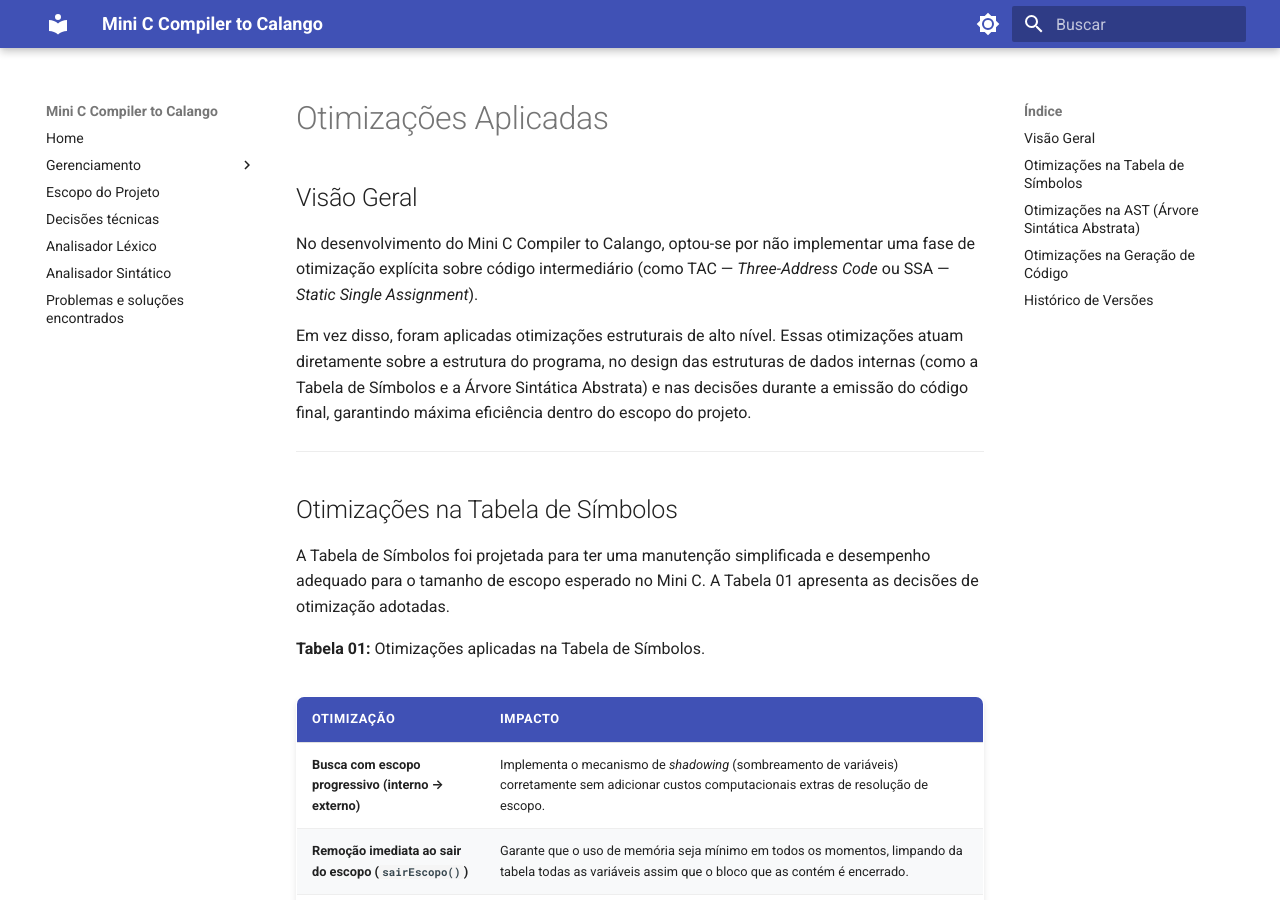
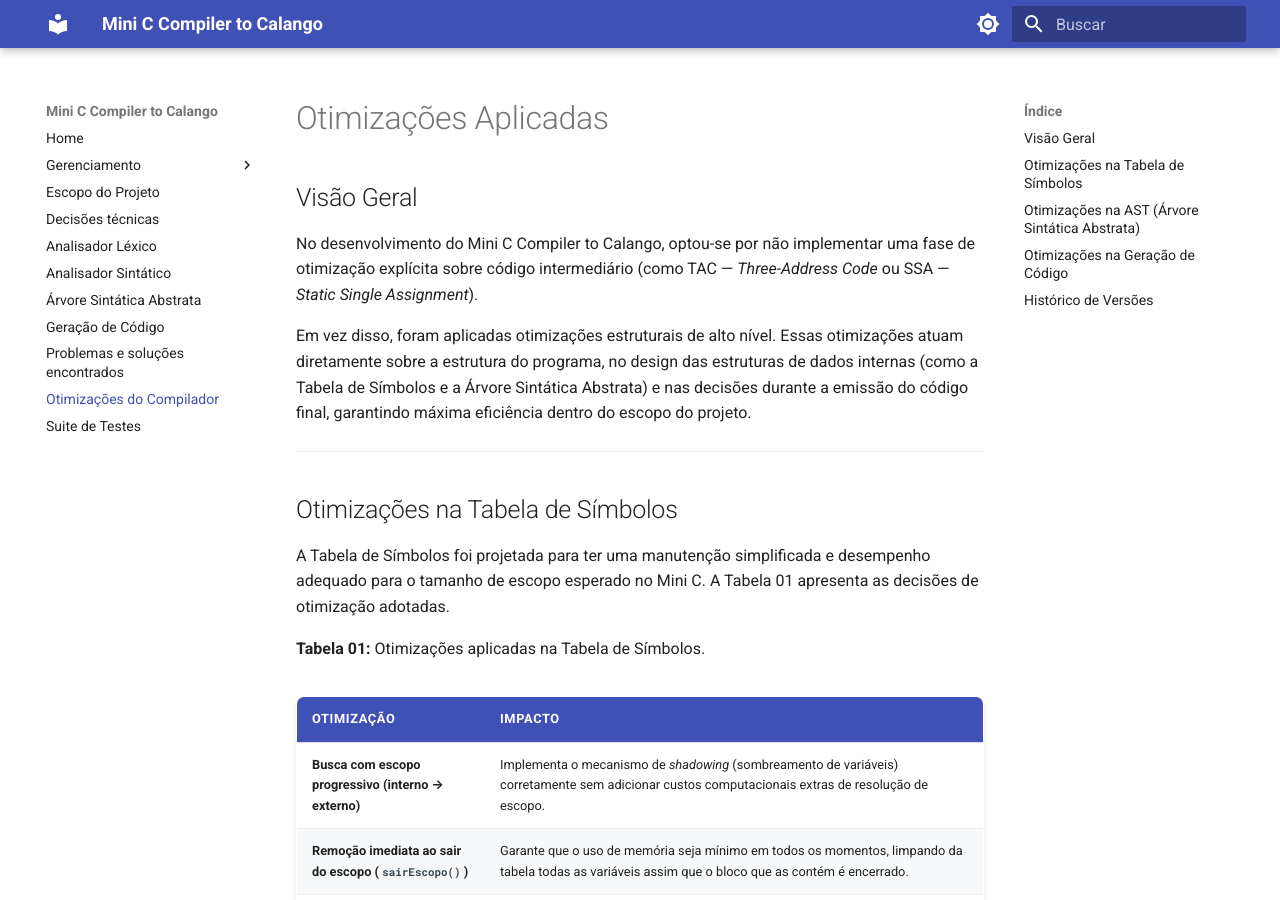
Before and after one commit to Compiladores-1-Sergio-FCTE-26-1-Gr10/mini-C-compiler-to-Calango, an MkDocs documentation site: the page built from docs/otimizacoes.md, in a window 1280 px wide and 900 px high. Built offline with MkDocs 1.6.1 and Material for MkDocs 9.7.7, drawn with Linux system fonts in a browser that asks for light colours.

Commit message:
docs: Atualiza arquivo yml com as novas páginas

```diff
--- a/mkdocs.yml
+++ b/mkdocs.yml
@@ -54,7 +54,11 @@ nav:
   - Decisões técnicas: decisoes-tecnicas.md
   - Analisador Léxico: analisador-lexico.md
   - Analisador Sintático: analisador-sintatico.md
+  - Árvore Sintática Abstrata: arvore-sintatica-abstrata.md
+  - Geração de Código: geracao-de-codigo.md
   - Problemas e soluções encontrados: problemas-e-solucoes-encontrados.md
+  - Otimizações do Compilador: otimizacoes.md
+  - Suite de Testes: suite-de-testes.md
 
 extra_css:
   - stylesheets/extra.css
```
